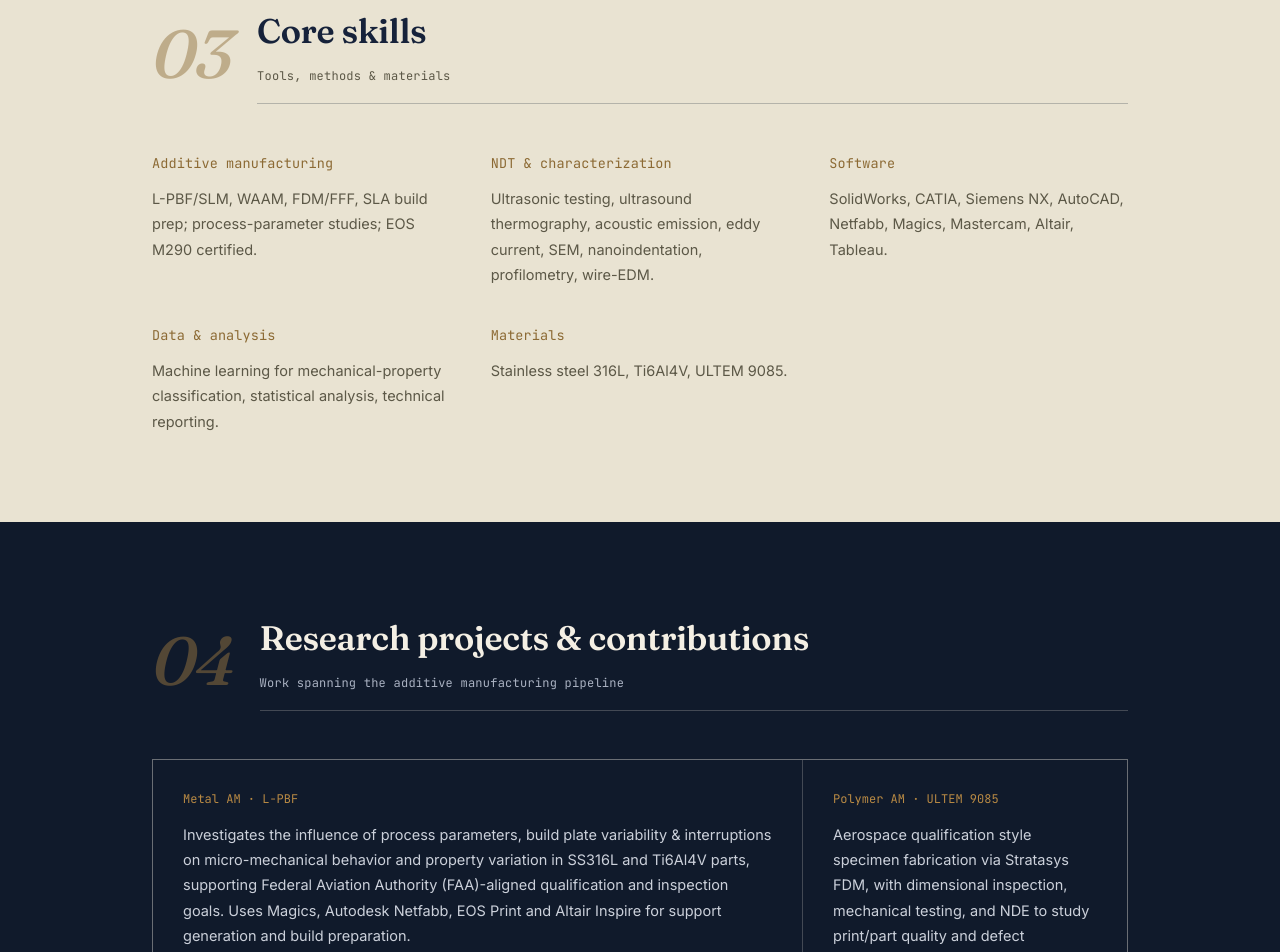
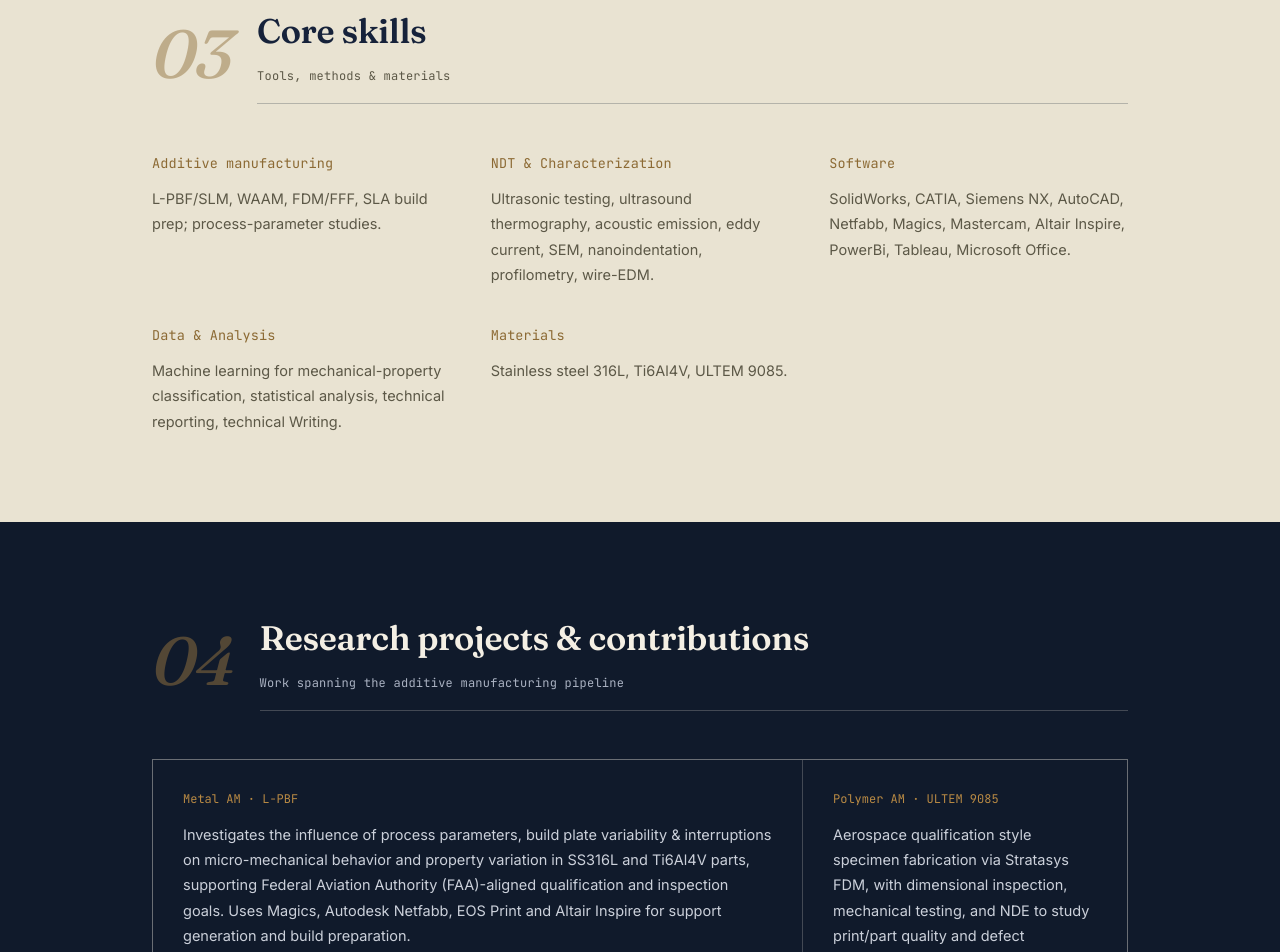
Before and after one commit to PcChigurupati/My-Portfolio, a plain HTML site: page index.html in a window 1280 px wide. Shown: the part 3323-4275 px from the top of the page. Drawn offline with Linux system fonts and the light colour scheme; files whose address does not match are found by name.

Commit message:
Software

```diff
--- a/index.html
+++ b/index.html
@@ -158,19 +158,19 @@
       <div class="skill-groups">
         <div class="skill-group">
           <h3>Additive manufacturing</h3>
-          <p>L-PBF/SLM, WAAM, FDM/FFF, SLA build prep; process-parameter studies; EOS M290 certified.</p>
+          <p>L-PBF/SLM, WAAM, FDM/FFF, SLA build prep; process-parameter studies.</p>
         </div>
         <div class="skill-group">
-          <h3>NDT &amp; characterization</h3>
+          <h3>NDT &amp; Characterization</h3>
           <p>Ultrasonic testing, ultrasound thermography, acoustic emission, eddy current, SEM, nanoindentation, profilometry, wire-EDM.</p>
         </div>
         <div class="skill-group">
           <h3>Software</h3>
-          <p>SolidWorks, CATIA, Siemens NX, AutoCAD, Netfabb, Magics, Mastercam, Altair, Tableau.</p>
+          <p>SolidWorks, CATIA, Siemens NX, AutoCAD, Netfabb, Magics, Mastercam, Altair Inspire, PowerBi, Tableau, Microsoft Office.</p>
         </div>
         <div class="skill-group">
-          <h3>Data &amp; analysis</h3>
-          <p>Machine learning for mechanical-property classification, statistical analysis, technical reporting.</p>
+          <h3>Data &amp; Analysis</h3>
+          <p>Machine learning for mechanical-property classification, statistical analysis, technical reporting, technical Writing.</p>
         </div>
         <div class="skill-group">
           <h3>Materials</h3>
```
